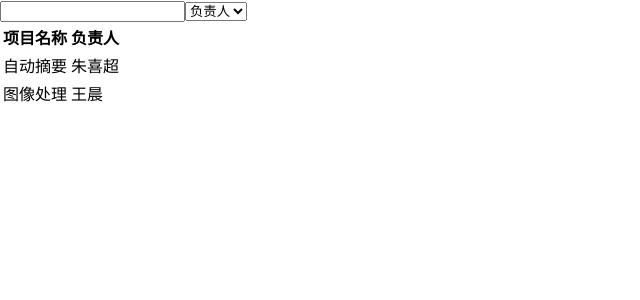
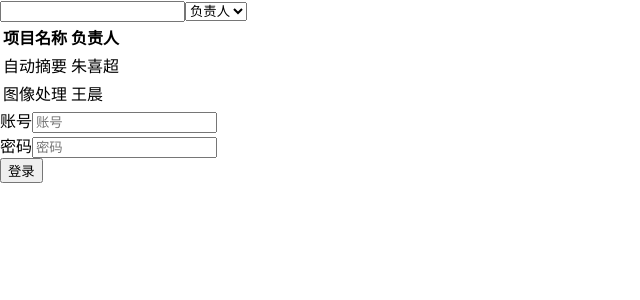
Before and after one commit to 1679452381/jira, a React (Create React App) app: page / in a window 1280 px wide. Shown: the top 300 px of the page, without its empty margins (0-640 px from the left). Built offline with nearby package versions, Linux system fonts and the light colour scheme; data requests are answered from the project's data file.

Commit message:
'添加登录功能'

```diff
--- a/_json_server_mock_/db.json
+++ b/_json_server_mock_/db.json
@@ -13,6 +13,11 @@
       "email": "",
       "title": "",
       "organization": ""
+    },
+    {
+      "email": "admin@183.com",
+      "password": "$2a$10$ajkNtBL452SwAPlTYiO9WuE4Zf00QLrU14LpshUKIqDrrncchxgHC",
+      "id": 3
     }
   ],
   "projects": [
--- /dev/null
+++ b/src/App.css
@@ -0,0 +1,12 @@
+html {
+    /* rem 相对于根元素 */
+    /* em 相对于父元素 */
+    /* rem = 16px *62.5% = 10px*/
+    font-size: 62.5%;
+  }
+
+  /* vh = viewport height */
+  html body #root .App {
+    min-height: 100vh;
+    justify-content: space-between;
+  }
--- a/src/App.tsx
+++ b/src/App.tsx
@@ -1,10 +1,12 @@
 import React from 'react';
+import LoginScreens from './screens/login';
 import ProjectList from './screens/project-list';
 
 function App() {
   return (
     <div >
       <ProjectList />
+      <LoginScreens />
     </div>
   );
 }
--- /dev/null
+++ b/src/screens/login/index.tsx
@@ -0,0 +1,42 @@
+import React, { FormEvent } from 'react'
+import { login, register } from '../../utils/auth_provider'
+
+
+const apiUrl = process.env.REACT_APP_API_URL
+
+export default function LoginScreens() {
+
+
+
+    // --middlewares _json_server_mock_/middleware.js
+    // --c _json_server_mock_/json_sever_config.json
+    const handleSubmit = (evt: FormEvent<HTMLFormElement>) => {
+        evt.preventDefault()
+
+        const email = (evt.currentTarget.elements[0] as HTMLFormElement).value
+        const password = (evt.currentTarget.elements[1] as HTMLFormElement).value
+        login({ email, password })
+        console.log({ email, password });
+
+    }
+
+    return (
+        <form onSubmit={handleSubmit}>
+            <div>
+                <label htmlFor="">
+                    <span>账号</span>
+                    <input type="text" placeholder='账号' />
+                </label>
+            </div>
+            <div>
+                <label htmlFor="">
+                    <span>密码</span>
+                    <input type="password" placeholder='密码' />
+                </label>
+            </div>
+            <div>
+                <button type="submit">登录</button>
+            </div>
+        </form>
+    )
+}
--- a/src/screens/project-list/search_panel.tsx
+++ b/src/screens/project-list/search_panel.tsx
@@ -1,4 +1,5 @@
 import React from "react";
+
 
 export interface User {
   id: string,
--- /dev/null
+++ b/src/utils/auth_provider.ts
@@ -0,0 +1,53 @@
+
+const authLocalStorageKey = '__AUTH_TOKEN__'
+
+export const getItem = () => window.localStorage.getItem(authLocalStorageKey)
+
+interface Response {
+    accessToken: string,
+    user: {
+        email: string
+        id: number
+    }
+}
+
+export const handleUserResponse = (response: Response) => {
+    window.localStorage.setItem(authLocalStorageKey, response.accessToken || '')
+    return response
+}
+
+const apiUrl = process.env.REACT_APP_API_URL
+
+
+export const login = (data: { email: string, password: string }) => {
+    fetch(`${apiUrl}/login`, {
+        method: "POST",
+        headers: {
+            "Content-Type": "application/json"
+        },
+        body: JSON.stringify(data)
+    }).then(
+        async response => {
+            if (response.ok) {
+                handleUserResponse(await response.json())
+            }
+        })
+}
+
+export const logout = () => window.localStorage.removeItem(authLocalStorageKey)
+
+
+export const register = (data: { name: string, email: string, password: string }) => {
+    fetch(`${apiUrl}/register`, {
+        method: "POST",
+        headers: {
+            "Content-Type": "application/json"
+        },
+        body: JSON.stringify(data)
+    }).then(
+        async response => {
+            if (response.ok) {
+                handleUserResponse(await response.json())
+            }
+        })
+}
--- a/src/utils/index.ts
+++ b/src/utils/index.ts
@@ -28,7 +28,7 @@ export const useMount = (fn: () => void) => {
 
 
 // * 防抖
-export const useDebounce = (value: unknown, delay?: number): any => {
+export const useDebounce = <T>(value: T, delay?: number): any => {
     const [debouncedValue, setDebouncedValue] = useState(value)
     useEffect(() => {
         // 每次value变化 就设置一个定时器
```
Also changed, not shown: _json_server_mock_/middleware.js (added, +18 -0 lines), package.json (+6 -2 lines), 1 other file (tests, documents, lock files or other folders).
